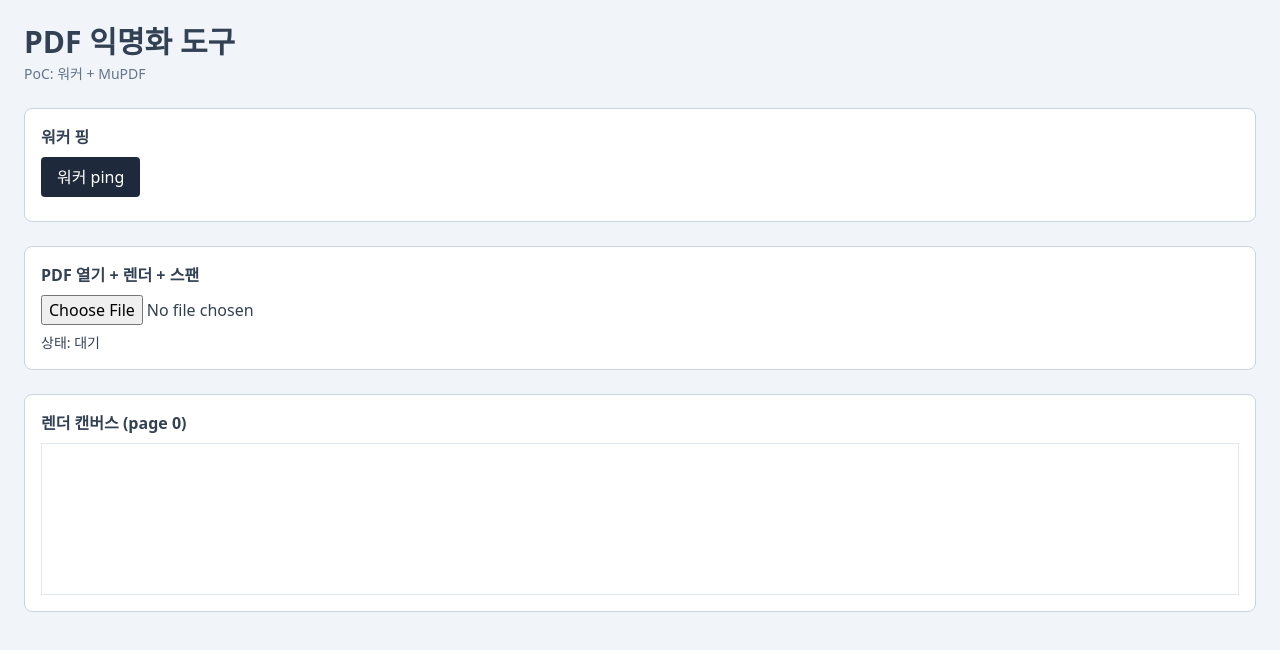
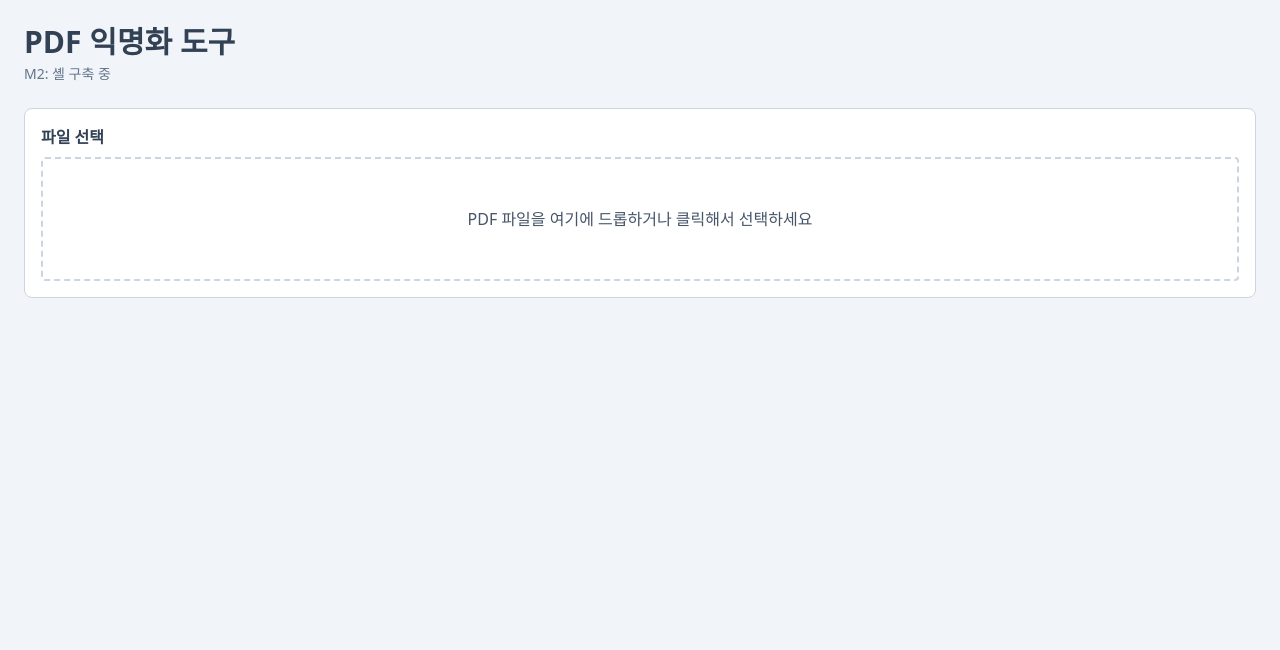
Before and after one commit to nextintelligence-ai/pii-guard-js, a React (Vite) app: page / in a window 1280 px wide. Shown: the top 650 px of the page. Built offline with nearby package versions, Linux system fonts and the light colour scheme.

Commit message:
feat(ui): DropZone 컴포넌트

```diff
--- a/src/App.tsx
+++ b/src/App.tsx
@@ -1,140 +1,25 @@
-import { useCallback, useRef, useState } from 'react';
-import { getPdfWorker } from '@/workers/pdfWorkerClient';
-import type { PageMeta, TextSpan } from '@/types/domain';
-
-type PocStatus =
-  | { kind: 'idle' }
-  | { kind: 'busy'; message: string }
-  | { kind: 'error'; message: string }
-  | { kind: 'ok'; message: string };
+import { useCallback, useState } from 'react';
+import { DropZone } from '@/components/DropZone';
 
 export default function App() {
-  const [pingResult, setPingResult] = useState<string>('');
-  const [status, setStatus] = useState<PocStatus>({ kind: 'idle' });
-  const [pages, setPages] = useState<PageMeta[]>([]);
-  const [spans, setSpans] = useState<TextSpan[]>([]);
-  const canvasRef = useRef<HTMLCanvasElement | null>(null);
+  const [picked, setPicked] = useState<string>('');
 
-  const handlePing = useCallback(async () => {
-    setPingResult('호출 중...');
-    try {
-      const t0 = performance.now();
-      const r = await getPdfWorker().ping();
-      const dt = (performance.now() - t0).toFixed(0);
-      setPingResult(`응답: ${r} (${dt}ms)`);
-    } catch (e) {
-      setPingResult(`오류: ${(e as Error).message}`);
-    }
-  }, []);
-
-  const handleFile = useCallback(async (file: File) => {
-    setStatus({ kind: 'busy', message: 'PDF 열기 중...' });
-    setSpans([]);
-    setPages([]);
-    try {
-      const buf = await file.arrayBuffer();
-      const worker = getPdfWorker();
-      const { pages: openedPages } = await worker.open(buf);
-      setPages(openedPages);
-      if (openedPages.length === 0) {
-        setStatus({ kind: 'error', message: '페이지가 없습니다.' });
-        return;
-      }
-      setStatus({ kind: 'busy', message: '페이지 렌더링 중...' });
-      const scale = 1.5;
-      const rendered = await worker.renderPage(0, scale);
-      const canvas = canvasRef.current;
-      if (canvas) {
-        canvas.width = rendered.widthPx;
-        canvas.height = rendered.heightPx;
-        const ctx = canvas.getContext('2d');
-        ctx?.drawImage(rendered.bitmap, 0, 0);
-        rendered.bitmap.close();
-      }
-      setStatus({ kind: 'busy', message: '텍스트 스팬 추출 중...' });
-      const extracted = await worker.extractSpans(0);
-      setSpans(extracted);
-      setStatus({
-        kind: 'ok',
-        message: `완료: ${openedPages.length}쪽, page0 spans ${extracted.length}개`,
-      });
-    } catch (e) {
-      setStatus({ kind: 'error', message: (e as Error).message });
-    }
+  const handleFile = useCallback((f: File) => {
+    setPicked(`${f.name} (${f.size} bytes)`);
   }, []);
 
   return (
     <main className="min-h-screen p-6 text-slate-700">
       <header className="mb-6">
         <h1 className="text-3xl font-bold">PDF 익명화 도구</h1>
-        <p className="mt-1 text-sm text-slate-500">PoC: 워커 + MuPDF</p>
+        <p className="mt-1 text-sm text-slate-500">M2: 셸 구축 중</p>
       </header>
 
-      <section className="mb-6 rounded-lg border border-slate-300 bg-white p-4">
-        <h2 className="mb-2 font-semibold">워커 핑</h2>
-        <button
-          type="button"
-          onClick={handlePing}
-          className="rounded bg-slate-800 px-4 py-2 text-white hover:bg-slate-700"
-        >
-          워커 ping
-        </button>
-        <p className="mt-2 text-sm">{pingResult}</p>
-      </section>
-
-      <section className="mb-6 rounded-lg border border-slate-300 bg-white p-4">
-        <h2 className="mb-2 font-semibold">PDF 열기 + 렌더 + 스팬</h2>
-        <input
-          type="file"
-          accept="application/pdf"
-          onChange={(ev) => {
-            const f = ev.target.files?.[0];
-            if (f) void handleFile(f);
-          }}
-          className="block"
-        />
-        <p className="mt-2 text-sm">
-          상태: <span className="font-mono">{statusToString(status)}</span>
-        </p>
-        {pages.length > 0 && (
-          <p className="text-sm">
-            페이지 수: {pages.length} / 첫 페이지 크기: {pages[0]?.widthPt.toFixed(1)} ×{' '}
-            {pages[0]?.heightPt.toFixed(1)} pt (rot {pages[0]?.rotation}°)
-          </p>
-        )}
-        {spans.length > 0 && (
-          <details className="mt-2 text-xs">
-            <summary>스팬 미리보기 ({spans.length}개)</summary>
-            <ul className="mt-1 max-h-40 overflow-auto font-mono">
-              {spans.slice(0, 20).map((s, i) => (
-                <li key={i} className="truncate">
-                  [{s.bbox.map((n) => n.toFixed(1)).join(', ')}] {s.text}
-                </li>
-              ))}
-            </ul>
-          </details>
-        )}
-      </section>
-
       <section className="rounded-lg border border-slate-300 bg-white p-4">
-        <h2 className="mb-2 font-semibold">렌더 캔버스 (page 0)</h2>
-        <div className="overflow-auto border border-slate-200">
-          <canvas ref={canvasRef} className="block" />
-        </div>
+        <h2 className="mb-2 font-semibold">파일 선택</h2>
+        <DropZone onFile={handleFile} />
+        {picked && <p className="mt-3 text-sm">선택된 파일: {picked}</p>}
       </section>
     </main>
   );
 }
-
-function statusToString(s: PocStatus): string {
-  switch (s.kind) {
-    case 'idle':
-      return '대기';
-    case 'busy':
-      return s.message;
-    case 'error':
-      return `오류: ${s.message}`;
-    case 'ok':
-      return s.message;
-  }
-}
--- /dev/null
+++ b/src/components/DropZone.tsx
@@ -0,0 +1,45 @@
+import { useCallback, useRef, useState } from 'react';
+
+type Props = { onFile(file: File): void };
+
+export function DropZone({ onFile }: Props) {
+  const [drag, setDrag] = useState(false);
+  const inputRef = useRef<HTMLInputElement | null>(null);
+
+  const onDrop = useCallback(
+    (e: React.DragEvent) => {
+      e.preventDefault();
+      setDrag(false);
+      const f = e.dataTransfer.files?.[0];
+      if (f && f.type === 'application/pdf') onFile(f);
+    },
+    [onFile],
+  );
+
+  return (
+    <div
+      onDragOver={(e) => {
+        e.preventDefault();
+        setDrag(true);
+      }}
+      onDragLeave={() => setDrag(false)}
+      onDrop={onDrop}
+      className={`border-2 border-dashed rounded p-12 text-center cursor-pointer transition
+        ${drag ? 'border-slate-900 bg-slate-50' : 'border-slate-300 bg-white'}`}
+      onClick={() => inputRef.current?.click()}
+    >
+      <p className="text-slate-600">PDF 파일을 여기에 드롭하거나 클릭해서 선택하세요</p>
+      <input
+        ref={inputRef}
+        type="file"
+        accept="application/pdf"
+        hidden
+        onChange={(e) => {
+          const f = e.target.files?.[0];
+          if (f) onFile(f);
+          e.target.value = '';
+        }}
+      />
+    </div>
+  );
+}
--- /dev/null
+++ b/src/utils/fileIO.ts
@@ -0,0 +1,12 @@
+export async function fileToArrayBuffer(f: File): Promise<ArrayBuffer> {
+  return await f.arrayBuffer();
+}
+
+export function downloadBlob(blob: Blob, filename: string): void {
+  const url = URL.createObjectURL(blob);
+  const a = document.createElement('a');
+  a.href = url;
+  a.download = filename;
+  a.click();
+  setTimeout(() => URL.revokeObjectURL(url), 1000);
+}
```
